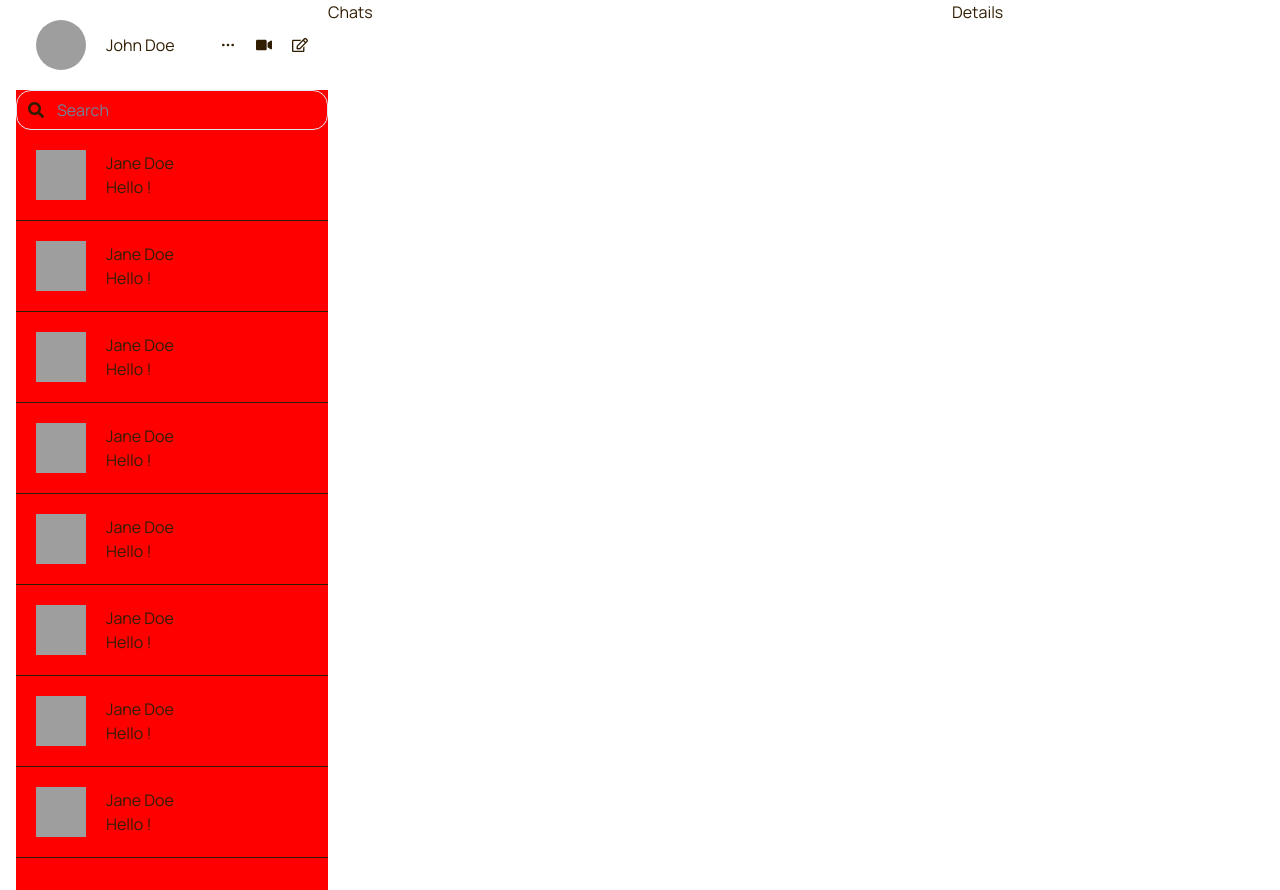
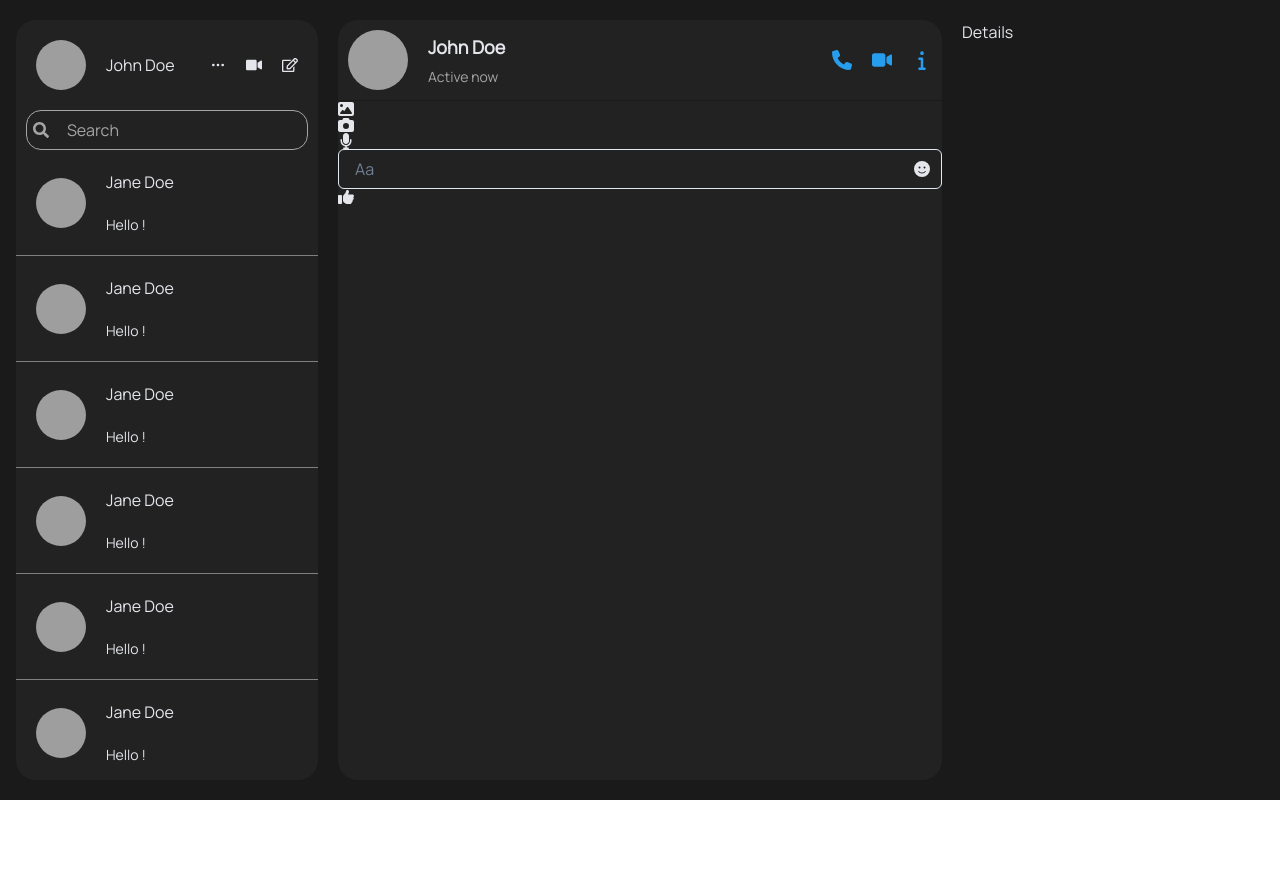
Before and after one commit to Chano30/react-chat, a React (Vite) app: page / in a window 1280 px wide. After the commit the page ends 800 px from the top, so only its background shows below. Built offline with nearby package versions, Linux system fonts and the light colour scheme; grey boxes are pictures that could not be loaded.

Commit message:
designing chat container

```diff
--- a/src/components/SectionContainer.tsx
+++ b/src/components/SectionContainer.tsx
@@ -3,7 +3,7 @@ import React from 'react'
 
 export const SectionContainer = ({children} : {children: React.ReactNode}) => {
   return (
-    <Container maxW={1366} mx={'auto'} color={"primary.500"}>
+    <Container maxW={1366} mx={'auto'} color={"primary.500"} backgroundColor={'background.200'}>
       {children}
     </Container>
   )
--- a/src/theme/index.tsx
+++ b/src/theme/index.tsx
@@ -16,11 +16,17 @@ const theme = extendTheme({
       200: "#301D0066",
       300: "#301D00AA",
       400: "#301D00FF",
-      500: "#301D00"
+      500: "#E4E6EB" // edited
+    },
+    gray:{
+      100: '#a5a5a5'
+    },
+    blue: {
+      100: '#279DED'
     },
     background: {
-      100: "#FFFDF588",
-      200: "#FFFDF566",
+      100: "#222222", // edited
+      200: "#1A1A1A", // edited
       300: "#FFFDF5AA",
       400: "#FFFDF5FF",
       500: "#FFFDF5"
--- a/src/view/app/chat/index.tsx
+++ b/src/view/app/chat/index.tsx
@@ -1,10 +1,93 @@
-import { Box } from '@chakra-ui/react'
-import React from 'react'
+import {
+  Box,
+  Img,
+  Input,
+  InputGroup,
+  InputRightElement,
+  Text
+} from '@chakra-ui/react'
+import { FaVideo, FaPhone, FaInfo, FaImage, FaMicrophone, FaCamera, FaFaceSmile, FaThumbsUp } from "react-icons/fa6";
 
 export const Chats = () => {
   return (
-    <Box flex={2}>
-      Chats
+    <Box
+      flex={2}
+      backgroundColor={'background.100'}
+      borderRadius={'20px'}
+      marginInline={'20px'}
+      paddingBlock={'10px'}
+    >
+      {/* Top Container */}
+      <Box
+        display={'flex'}
+        justifyContent={'space-between'}
+        alignItems={'center'}
+        borderBottomColor={'background.200'}
+        paddingBottom={'10px'}
+        borderBottomWidth={'1px'}
+        paddingInline={'10px'}
+      >
+        <Box
+          display={'flex'}
+          gap={'20px'}
+          alignItems={'center'}
+        >
+          <Img
+            src='https://i.pravatar.cc/60?img=2'
+            borderRadius={'50%'}
+            objectFit={'cover'}
+          />
+          <Box
+            display={'flex'}
+            flexDirection={'column'}
+            gap={'5px'}
+          >
+            <Text
+              fontSize={'18px'}
+              fontWeight={'bold'}
+            >John Doe</Text>
+            <Text
+              fontSize={'14px'}
+              fontWeight={300}
+              color={'gray.100'}
+            >Active now</Text>
+          </Box>
+        </Box>
+
+        <Box
+          display={'flex'}
+          gap={'20px'}
+          alignItems={'center'}
+        >
+          <FaPhone color='#279DED' size={20} />
+          <FaVideo color='#279DED' size={20} />
+          <FaInfo color='#279DED' size={20} />
+        </Box>
+      </Box>
+      {/* End of Top container */}
+      {/* Mddle Container */}
+      <Box></Box>
+      {/* End of Middle Container */}
+      {/* Bottom Container */}
+      <Box>
+        <Box>
+          <FaImage />
+          <FaCamera />
+          <FaMicrophone />
+        </Box>
+        <InputGroup>
+          <Input
+            placeholder='Aa'
+          />
+          <InputRightElement>
+            <FaFaceSmile />
+          </InputRightElement>
+        </InputGroup>
+        <Box>
+          <FaThumbsUp />
+        </Box>
+      </Box>
+      {/* End of Bottom Container */}
     </Box>
   )
 }
--- a/src/view/app/index.tsx
+++ b/src/view/app/index.tsx
@@ -8,7 +8,13 @@ import { Details } from './detail'
 export const Home = () => {
   return (
     <SectionContainer>
-      <Box display={'flex'} flexDirection={'row'}>
+      <Box
+        display={'flex'}
+        flexDirection={'row'}
+        paddingBlock={'20px'}
+        overflow={'hidden'}
+        height={'100vh'}
+      >
         <List />
         <Chats />
         <Details />
--- a/src/view/app/list/chatList/index.tsx
+++ b/src/view/app/list/chatList/index.tsx
@@ -6,139 +6,68 @@ export const ChatList = () => {
 
   return (
     <Box
-      height={window.innerHeight + 'px'}
-      overflow={'scroll'}
-      backgroundColor={'red'}
-
+    display={'flex'}
+    flexDirection={'column'}
     >
-      <InputGroup>
-        <InputLeftElement pointerEvents='none'>
-          <FaSearch color='gray.300'/>
+      <InputGroup
+        paddingInline={'10px'}
+      >
+        <InputLeftElement pointerEvents='none'
+          paddingLeft={'10px'}
+        >
+          <FaSearch color='#a5a5a5' />
         </InputLeftElement>
         <Input
+          color={'gray.100'}
           placeholder='Search'
+          _placeholder={{color: 'inherit'}}
           borderRadius={'15px'}
+          borderColor={'gray.100'}
         />
       </InputGroup>
       <Box
+        height="calc(100vh - 180px)"
+        display={'flex'}
+        flexDirection={'column'}
+        overflowY={'scroll'}
+        sx={
+          {
+            '::-webkit-scrollbar': {
+              display: 'none'
+            }
+          }
+        }
+      >
+        {[...Array(20)].map((_, index) => (
+          <Box
+            key={index}
             display={'flex'}
             alignItems={'center'}
             gap={'20px'}
             padding={'20px'}
-        borderBottom={'1px solid'}
+            borderBottom={'1px solid gray'}
           >
             <Img
               src='https://i.pravatar.cc/50?img=2'
+              alt="Avatar"
+              borderRadius={'50%'}
+              objectFit={'cover'}
             />
-        <Box>
-          <Text>Jane Doe</Text>
-          <Text>Hello !</Text>
+            <Box
+              display={'flex'}
+              flexDirection={'column'}
+              gap={'20px'}
+            >
+              <Text
+                fontWeight={500}
+              >Jane Doe</Text>
+              <Text
+                fontSize={'14px'}
+                fontWeight={300}
+              >Hello !</Text>
             </Box>
           </Box>
-      <Box
-        display={'flex'}
-        alignItems={'center'}
-        gap={'20px'}
-        padding={'20px'}
-        borderBottom={'1px solid'}
-      >
-        <Img
-          src='https://i.pravatar.cc/50?img=2'
-        />
-        <Box>
-          <Text>Jane Doe</Text>
-          <Text>Hello !</Text>
-        </Box>
-      </Box>
-      <Box
-        display={'flex'}
-        alignItems={'center'}
-        gap={'20px'}
-        padding={'20px'}
-        borderBottom={'1px solid'}
-      >
-        <Img
-          src='https://i.pravatar.cc/50?img=2'
-        />
-        <Box>
-          <Text>Jane Doe</Text>
-          <Text>Hello !</Text>
-        </Box>
-      </Box>
-      <Box
-        display={'flex'}
-        alignItems={'center'}
-        gap={'20px'}
-        padding={'20px'}
-        borderBottom={'1px solid'}
-      >
-        <Img
-          src='https://i.pravatar.cc/50?img=2'
-        />
-        <Box>
-          <Text>Jane Doe</Text>
-          <Text>Hello !</Text>
-        </Box>
-      </Box>
-      <Box
-        display={'flex'}
-        alignItems={'center'}
-        gap={'20px'}
-        padding={'20px'}
-        borderBottom={'1px solid'}
-      >
-        <Img
-          src='https://i.pravatar.cc/50?img=2'
-        />
-        <Box>
-          <Text>Jane Doe</Text>
-          <Text>Hello !</Text>
-        </Box>
-      </Box>
-      <Box
-        display={'flex'}
-        alignItems={'center'}
-        gap={'20px'}
-        padding={'20px'}
-        borderBottom={'1px solid'}
-      >
-        <Img
-          src='https://i.pravatar.cc/50?img=2'
-        />
-        <Box>
-          <Text>Jane Doe</Text>
-          <Text>Hello !</Text>
-        </Box>
-      </Box>
-      <Box
-        display={'flex'}
-        alignItems={'center'}
-        gap={'20px'}
-        padding={'20px'}
-        borderBottom={'1px solid'}
-      >
-        <Img
-          src='https://i.pravatar.cc/50?img=2'
-        />
-        <Box>
-          <Text>Jane Doe</Text>
-          <Text>Hello !</Text>
-        </Box>
-      </Box>
-      <Box
-        display={'flex'}
-        alignItems={'center'}
-        gap={'20px'}
-        padding={'20px'}
-        borderBottom={'1px solid'}
-      >
-        <Img
-          src='https://i.pravatar.cc/50?img=2'
-        />
-        <Box>
-          <Text>Jane Doe</Text>
-          <Text>Hello !</Text>
-        </Box>
+        ))}
       </Box>
     </Box>
   )
--- a/src/view/app/list/index.tsx
+++ b/src/view/app/list/index.tsx
@@ -9,6 +9,8 @@ export const List = () => {
       flex={1}
       display={'flex'}
       flexDirection={'column'}
+      backgroundColor={'background.100'}
+      borderRadius={'20px'}
     >
       <UserInfo />
       <ChatList />
```
Lines whose indentation alone changed are shown as unchanged.
